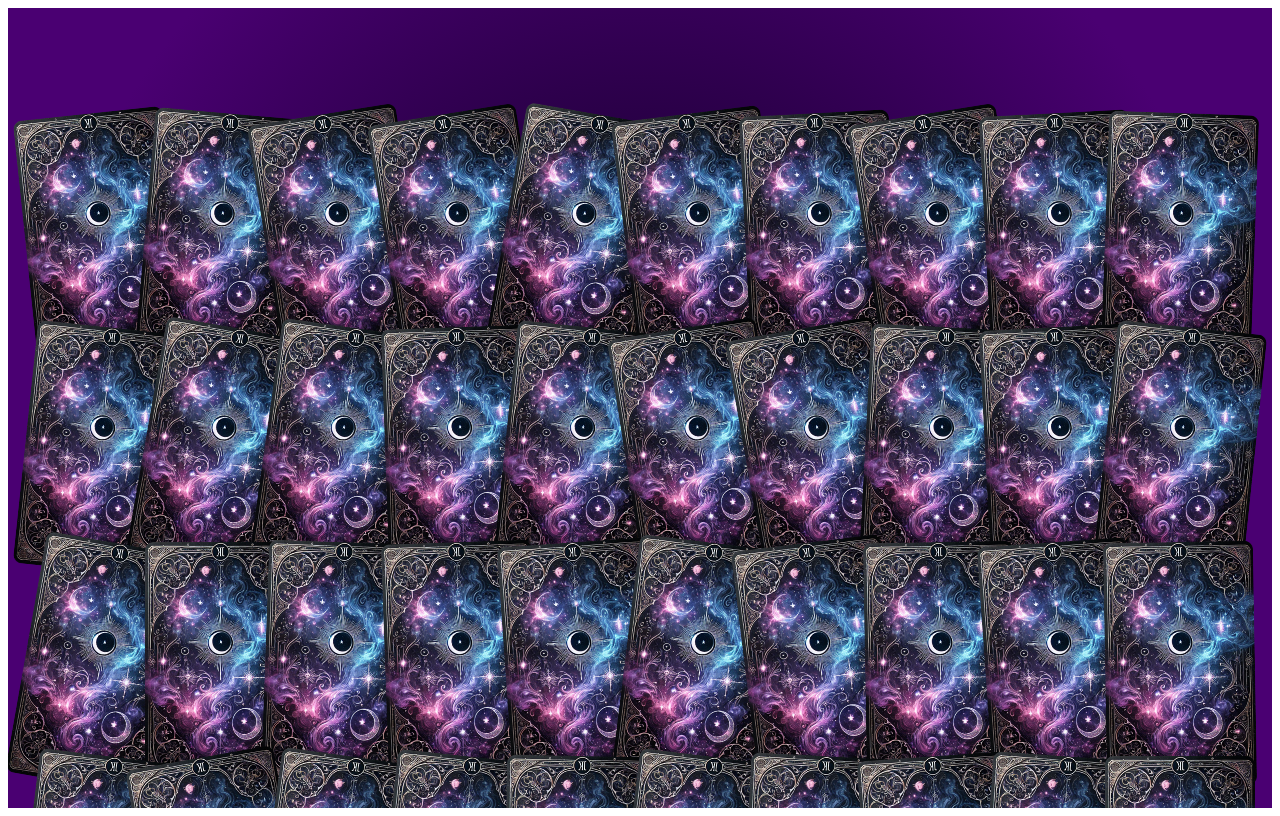
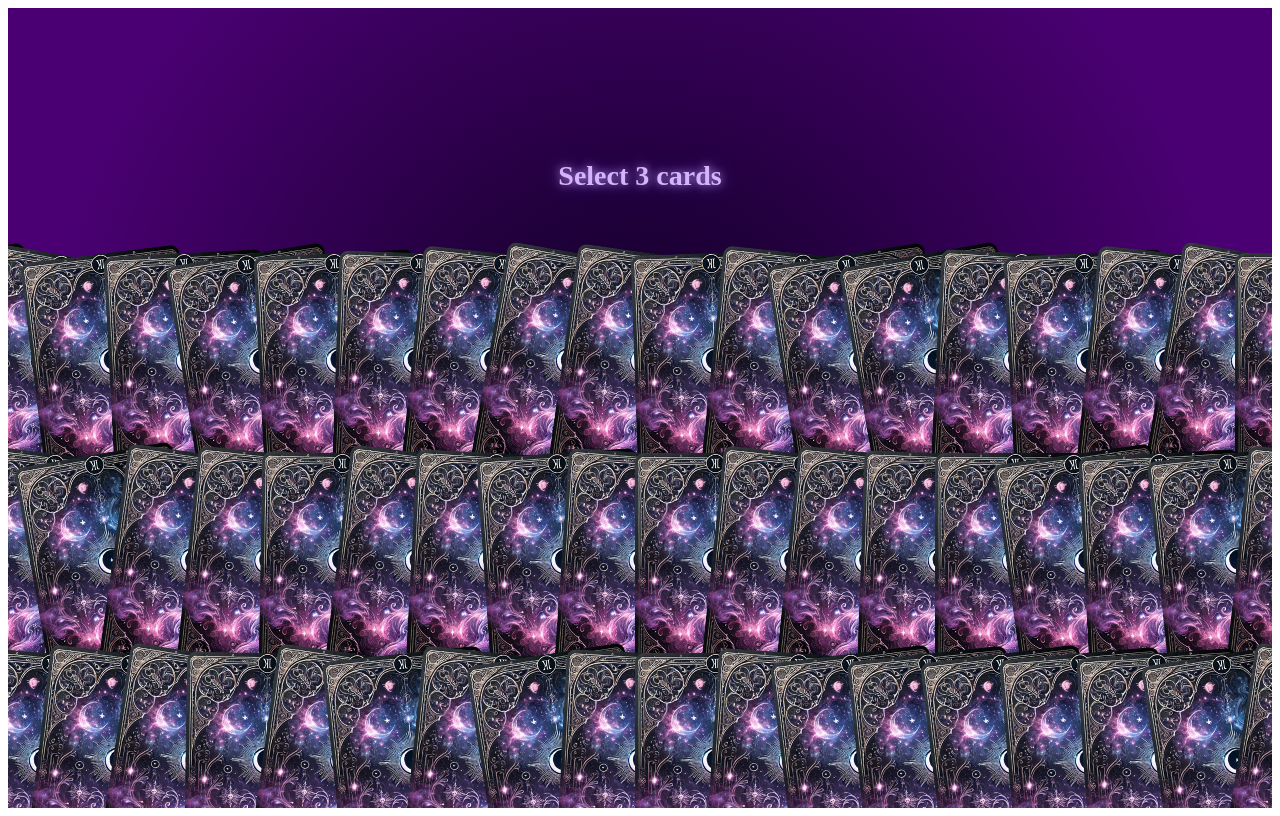
Before and after one commit to dusdndusdn/tarot, a React (Create React App) app: page /select in a window 1280 px wide. Built offline with nearby package versions, Linux system fonts and the light colour scheme.

Commit message:
change card selection

```diff
--- a/src/components/home/CrystalBall.css
+++ b/src/components/home/CrystalBall.css
@@ -13,16 +13,16 @@
 
 .crystal-glow {
     position: absolute;
-    width: 270px;
-    height: 270px;
+    width: 300px;
+    height: 300px;
     border-radius: 50%;
     animation: glow 2s infinite alternate;
     filter: blur(10px);
 }
 
 .crystal-ball {
-    width: 250px;
-    height: 250px;
+    width: 270px;
+    height: 270px;
     position: relative;
     overflow: hidden;
 }
--- a/src/components/select/CardSelectionPage.css
+++ b/src/components/select/CardSelectionPage.css
@@ -1,3 +1,7 @@
+body {
+    overflow-x: hidden;
+}
+
 .selection-container {
     background: radial-gradient(circle at center, #1b0034 20%, #4a0072 80%);
     min-height: 100vh;
@@ -10,24 +14,34 @@
     overflow-x: hidden;
 }
 
+.select-message {
+    position: absolute;
+    top: 20%;
+    font-size: 28px;
+    font-weight: bold;
+    color: #d5b3ff;
+    text-shadow: 0 0 10px rgba(213, 179, 255, 0.8), 0 0 20px rgba(150, 100, 255, 0.5);
+    font-family: "Cinzel", cursive;
+}
+
 .card-container {
+    position: relative;
     display: flex;
     flex-wrap: wrap;
     justify-content: center;
     align-items: center;
-    max-width: 95%;
-    max-height: 70vh;
-
-    padding: 10px;
+    max-width: 100%;
+    max-height: 80vh;
+    padding: 5px;
 }
 
 .card-back {
-    width: 150px;
+    width: 160px;
     height: auto;
     border-radius: 5px;
-    transition: transform 0.2s ease-in-out;
-    position: relative;
-    margin: -15px;
+    transition: transform 0.5s ease-in-out;
+    position: absolute;
+    margin: -5px;
 }
 
 
--- a/src/components/select/CardSelectionPage.js
+++ b/src/components/select/CardSelectionPage.js
@@ -1,25 +1,63 @@
-import React from "react";
-import "./CardSelectionPage.css"; // 스타일 파일 추가
+import React, {useState, useEffect} from "react";
+import "./CardSelectionPage.css";
 
-const TOTAL_CARDS = 78; // 카드 개수
+const TOTAL_CARDS = 78;
+const ROW_COUNT =3;
 
 function CardSelectionPage() {
+
+    const[isSpreading, setIsSpreading] = useState(false);
+    const[cards, setCards] = useState([]);
+    const CARDS_PER_ROW = TOTAL_CARDS / ROW_COUNT;
+
+    useEffect(() => {
+        const initialCards = Array.from({ length: TOTAL_CARDS }, (_, index) => ({
+            id: index,
+            rotation: Math.floor(Math.random() * 21) - 10,
+            left: "50%",
+            top: "50%",
+            transform: "translate(-50%, -50%)",
+        }));
+
+        setCards(initialCards);
+
+        setTimeout(() => {
+            setIsSpreading(true);
+            setCards((prevCards) =>
+                prevCards.map((card, index) => {
+                    const col = index % CARDS_PER_ROW; // 몇 번째 열인지
+                    const row = Math.floor(index / CARDS_PER_ROW); // 몇 번째 줄인지
+                    const centerOffset = (CARDS_PER_ROW * 75) / 2; // 중앙 정렬 보정값
+
+                    return {
+                        ...card,
+                        left: `calc(50% + ${col * 75 - centerOffset}px)`, // ✅ 중앙 기준 배치
+                        top: `calc(50% + ${row * 200 - 150}px)`, // ✅ 세로 간격 조정
+                        transform: `rotate(${card.rotation}deg)`, // 퍼질 때 회전 적용
+                    };
+                })
+            );
+        }, 1500);
+    }, []);
+
     return (
         <div className="selection-container">
+            <div className="select-message">Select 3 cards</div>
             <div className="card-container">
-                {/* 78장의 카드 뒷면을 생성 */}
-                {Array.from({ length: TOTAL_CARDS }, (_, index) => {
-                    const randomRotation = Math.floor(Math.random() * 21) - 10; // -10 ~ 10도 회전
-                    return (
-                        <img
-                            key={index}
-                            src="/card_back.png"
-                            alt="Card Back"
-                            className="card-back"
-                            style={{ transform: `rotate(${randomRotation}deg)` }} // ✅ 랜덤 회전 적용
-                        />
-                    );
-                })}
+            {cards.map((card) => (
+                    <img
+                        key={card.id}
+                        src="/card_back.png"
+                        alt="Card Back"
+                        className="card-back"
+                        style={{
+                            left: card.left,
+                            top: card.top,
+                            transform: card.transform,
+                            transition: "left 1s ease-in-out, top 1s ease-in-out, transform 0.3s ease-in-out",
+                        }}
+                    />
+                ))}
             </div>
         </div>
     );
```
